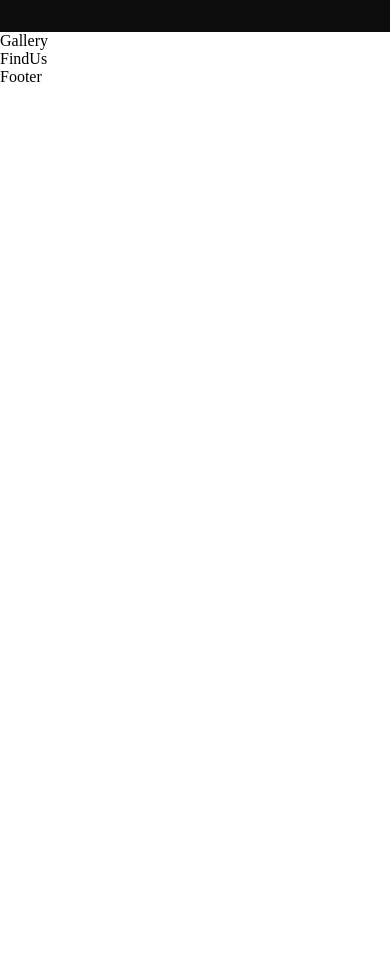
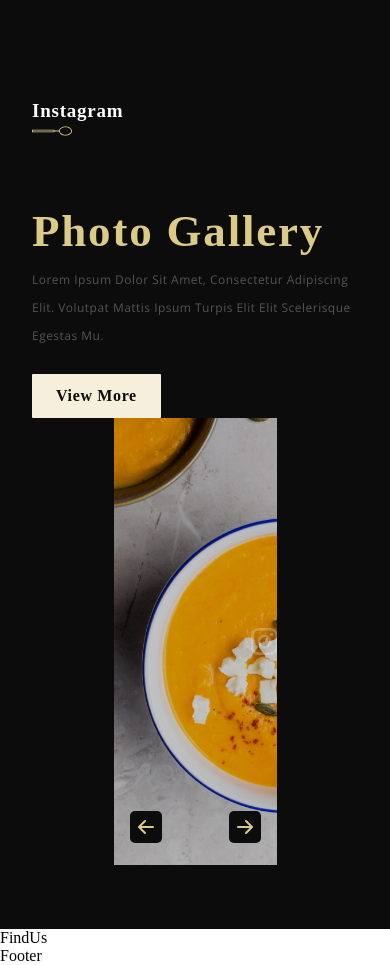
Before and after one commit to karenefereyan/restaurant-gericht, a React (Create React App) app: page / in a window 390 px wide. Shown: the part 8260-9225 px from the top of the page. Before the commit the page ends 8346 px from the top, so only its background shows below. Built offline with nearby package versions, Linux system fonts and the light colour scheme; a web font is replaced by a local one.

Commit message:
Mobile gallery section complete

```diff
--- a/src/container/Gallery/Gallery.css
+++ b/src/container/Gallery/Gallery.css
@@ -0,0 +1,86 @@
+.app__gallery{
+    background: var(--color-black);
+}
+
+.app__gallery-content_info{
+    margin-top: 1.5rem;
+}
+
+.app__gallery-content_info p{
+    color: var(--color-gray);
+}
+
+.app__gallery-content button{
+    margin-top: 1.5rem;
+}
+
+.app__gallery-images{
+    flex: 1;
+    display: flex;
+    max-width: 50%;
+    position: relative;
+}
+
+.app__gallery-content_image-container{
+    display: flex;
+    overflow-x: scroll;
+    width: max-content;
+    -ms-overflow-style:none;
+    scrollbar-width: none;
+}
+
+.app__gallery-content_image-container::-webkit-scrollbar{
+    display: none;
+}
+
+.app__gallery-card{
+    position: relative;
+    min-width: 301px;
+    height: 447px;
+    margin-right: 2rem;
+}
+
+.app__gallery-card img{
+    width: 100%;
+    height: 100%;
+
+    object-fit: cover;
+}
+
+.app__icon-overlay{
+    position:absolute;
+    inset: 0;
+    width: 100%;
+    height: 100%;
+    background: rgba(0,0,0,0.2);
+}
+
+.app__icon{
+    opacity: 0.25;
+}
+
+.app__gallery-card:hover .app__icon-overlay{
+    background: rgba(0,0,0, .65);
+}
+
+.app__gallery-card:hover .app__icon{
+    opacity: 1;
+}
+
+.app__gallery-content_buttons{
+    position: absolute;
+    bottom: 5%;
+    display: flex;
+    justify-content: space-between;
+    align-items: center;
+    width: 100%;
+}
+
+.app__gallery-content_buttons .app__gallery-button{
+    background-color: var(--color-black);
+    border-radius: 5px;
+    color: var(--color-golden);
+    cursor: pointer;
+    font-size: 2rem;
+    margin: 0 1rem;
+}
--- a/src/container/Gallery/Gallery.jsx
+++ b/src/container/Gallery/Gallery.jsx
@@ -1,11 +1,82 @@
-import React from 'react';
+import React, { useRef} from 'react';
+import { images } from '../../constants';
+import { SubHeading } from '../../components';
+import { BsInstagram, BsArrowLeftShort, BsArrowRightShort} from 'react-icons/bs';
 
 import './Gallery.css';
 
-const Gallery = () => (
-  <div>
-    Gallery
-  </div>
-);
+const galleryImages = [
+  images.gallery01,
+  images.gallery02,
+  images.gallery03,
+  images.gallery04
+];
+
+const Gallery = () => {
+
+  const imageRef = useRef(null);
+
+
+
+  const handleScroll = (direction)=> {
+
+    const { current } = imageRef;
+      if(direction === 'left'){
+        current.scrollLeft -= 300;
+      }
+      else {
+        current.scrollLeft += 300;
+      }
+  }
+
+
+
+  return  (
+    <div className='app__gallery section__padding app__wrapper'>
+
+      {/* Content */}
+      <div className="app__gallery-content app__wrapper_info">
+        <SubHeading title = 'Instagram' />
+        <div className="app__gallery-content_info">
+           <h1 className='headtext__cormorant'>Photo Gallery</h1>
+           <p className='p__opensans'>Lorem Ipsum Dolor Sit Amet, Consectetur Adipiscing Elit. Volutpat Mattis Ipsum Turpis Elit Elit Scelerisque Egestas Mu.</p>
+        </div>
+
+        <button type="button" className='custom__button'>View More</button>
+      </div>
+
+
+    {/* Image Container */}
+
+    <div className='app__gallery-images'>
+
+      <div className='app__gallery-content_image-container' ref = {imageRef}>
+        {
+          galleryImages.map((image, index) =>
+          (
+            <div className='app__gallery-card flex__center' key={index}>
+                <img src={image} alt="Gallery" />
+                <div className='app__icon-overlay flex__center'>
+                    <BsInstagram fontSize={27} color='#fff' className='app__icon'/>
+                </div>
+
+            </div>
+          )
+          )
+        }
+      </div>
+
+      <div className='app__gallery-content_buttons'>
+        <BsArrowLeftShort className='app__gallery-button' onClick = { () => handleScroll('left')} />
+        <BsArrowRightShort className='app__gallery-button' onClick = { () => handleScroll('right')} />
+      </div>
+
+    </div>
+
+    </div>
+  )
+};
+
+
 
 export default Gallery;
```
